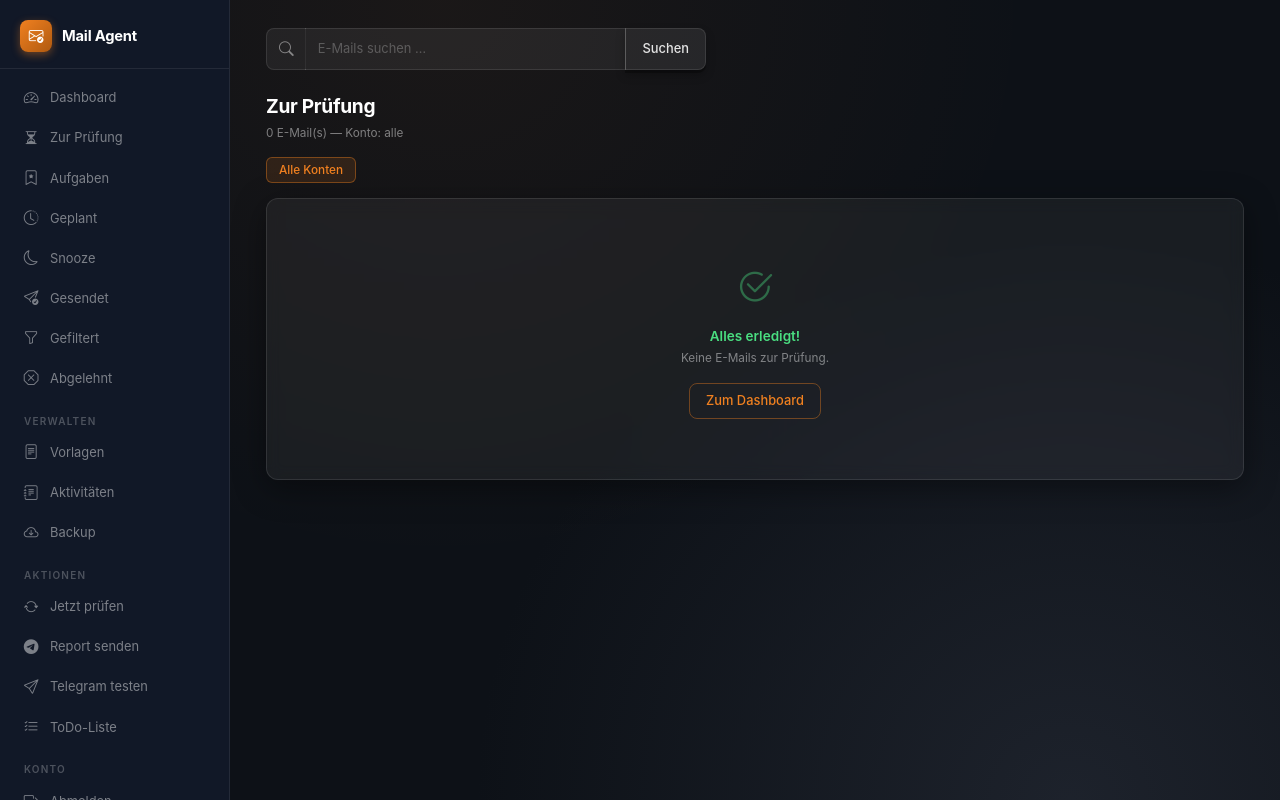
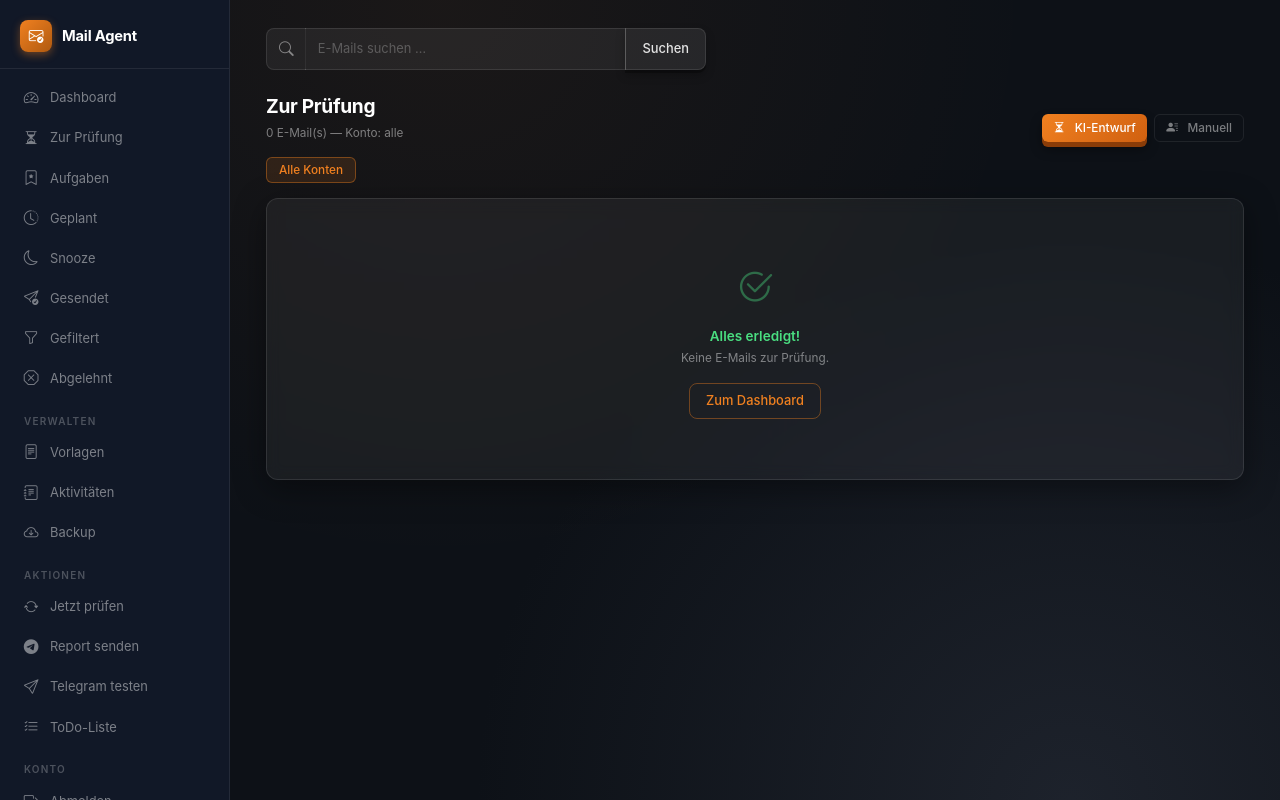
Before and after one commit to saunafreunde/App2, a Python web app: template templates/pending.html in a window 1280 px wide. Run offline with Jinja, Linux system fonts and the light colour scheme; the template is opened without the code that fills it, so the values that code supplies are empty.

Commit message:
UI Redesign: glassmorphism + 3D buttons + templates folder

```diff
--- a/templates/pending.html
+++ b/templates/pending.html
@@ -7,13 +7,24 @@
     <div class="page-header mb-1">Zur Prüfung</div>
     <div class="text-muted-sm">{{ pending|length }} E-Mail(s) — Konto: {{ filter_account or 'alle' }}</div>
   </div>
+  <div class="d-flex gap-2">
+    <a href="?status=pending_review&account={{ filter_account }}"
+       class="btn btn-sm {% if filter_status != 'manual' %}btn-primary{% else %}btn-outline-secondary{% endif %}">
+      <i class="bi bi-hourglass-split me-1"></i>KI-Entwurf
+    </a>
+    <a href="?status=manual&account={{ filter_account }}"
+       class="btn btn-sm {% if filter_status == 'manual' %}btn-warning{% else %}btn-outline-secondary{% endif %}">
+      <i class="bi bi-person-lines-fill me-1"></i>Manuell
+      {% if manual_count > 0 %}<span class="badge bg-dark ms-1">{{ manual_count }}</span>{% endif %}
+    </a>
+  </div>
 </div>
 
 <!-- Filter Pills -->
 <div class="filter-pills mb-3 d-flex flex-wrap gap-2">
-  <a href="?account=" class="btn btn-outline-secondary btn-sm {% if not filter_account %}active{% endif %}">Alle Konten</a>
+  <a href="?status={{ filter_status }}&account=" class="btn btn-outline-secondary btn-sm {% if not filter_account %}active{% endif %}">Alle Konten</a>
   {% for acc in accounts %}
-    <a href="?account={{ acc }}" class="btn btn-outline-secondary btn-sm {% if filter_account == acc %}active{% endif %}">{{ acc }}</a>
+    <a href="?status={{ filter_status }}&account={{ acc }}" class="btn btn-outline-secondary btn-sm {% if filter_account == acc %}active{% endif %}">{{ acc }}</a>
   {% endfor %}
 </div>
 
@@ -103,6 +114,10 @@
                   data-reject-id="{{ e.id }}" data-reject-subject="{{ e.subject or '' }}">
             <i class="bi bi-x-lg"></i>Ablehnen
           </button>
+          <button type="button" class="btn btn-outline-secondary btn-sm"
+                  onclick="openRewrite({{ e.id }}, '{{ (e.subject or '')|e }}')">
+            <i class="bi bi-pencil-square"></i>Neu schreiben
+          </button>
         </div>
       </form>
     </div>
@@ -117,8 +132,52 @@
 {% endif %}
 {% endblock %}
 
+<!-- Rewrite Modal -->
+<div class="modal fade" id="rewriteModal" tabindex="-1" aria-hidden="true">
+  <div class="modal-dialog modal-dialog-centered">
+    <div class="modal-content">
+      <form method="post" id="rewriteForm">
+        <div class="modal-header">
+          <h6 class="modal-title"><i class="bi bi-pencil-square text-info me-2"></i>Entwurf neu schreiben</h6>
+          <button type="button" class="btn-close" data-bs-dismiss="modal"></button>
+        </div>
+        <div class="modal-body">
+          <p class="text-muted-sm mb-3" id="rewriteSubject"></p>
+          <label class="form-label fw-semibold">Hinweis für Claude:</label>
+          <textarea name="hint" id="rewriteHint" class="form-control mb-3" rows="3"
+                    placeholder="z.B. Artikel ist nicht lieferbar, auf Englisch antworten, Stammkunde freundlicher Ton …"></textarea>
+          <div class="d-flex flex-wrap gap-2">
+            <span class="text-muted-sm me-1">Schnellauswahl:</span>
+            <button type="button" class="btn btn-outline-secondary btn-sm"
+                    onclick="document.getElementById('rewriteHint').value='Artikel ist leider nicht lieferbar'">Nicht lieferbar</button>
+            <button type="button" class="btn btn-outline-secondary btn-sm"
+                    onclick="document.getElementById('rewriteHint').value='Es handelt sich um eine falsche Bestellung, bitte auf Rücksendung hinweisen'">Falsche Bestellung</button>
+            <button type="button" class="btn btn-outline-secondary btn-sm"
+                    onclick="document.getElementById('rewriteHint').value='Kunde ist Stammkunde, besonders freundlichen und persönlichen Ton wählen'">Stammkunde</button>
+            <button type="button" class="btn btn-outline-secondary btn-sm"
+                    onclick="document.getElementById('rewriteHint').value='Bitte auf Englisch antworten'">Auf Englisch</button>
+          </div>
+        </div>
+        <div class="modal-footer">
+          <button type="button" class="btn btn-secondary btn-sm" data-bs-dismiss="modal">Abbrechen</button>
+          <button type="submit" class="btn btn-primary btn-sm">
+            <i class="bi bi-robot me-1"></i>Neu schreiben lassen
+          </button>
+        </div>
+      </form>
+    </div>
+  </div>
+</div>
+
 {% block scripts %}
 <script>
+function openRewrite(id, subject) {
+  document.getElementById('rewriteForm').action = '/rewrite/' + id;
+  document.getElementById('rewriteSubject').textContent = subject;
+  document.getElementById('rewriteHint').value = '';
+  new bootstrap.Modal(document.getElementById('rewriteModal')).show();
+  setTimeout(()=>document.getElementById('rewriteHint').focus(), 400);
+}
 (function(){
   const all = document.getElementById('checkAll');
   if (!all) return;
```
